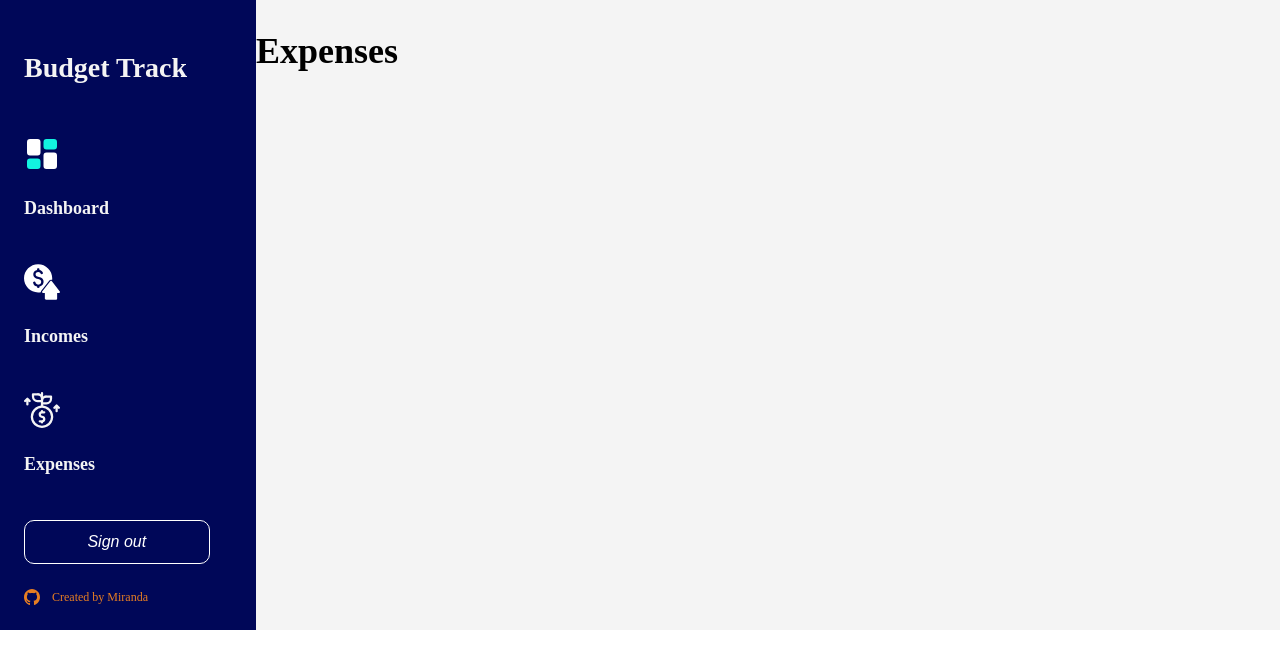
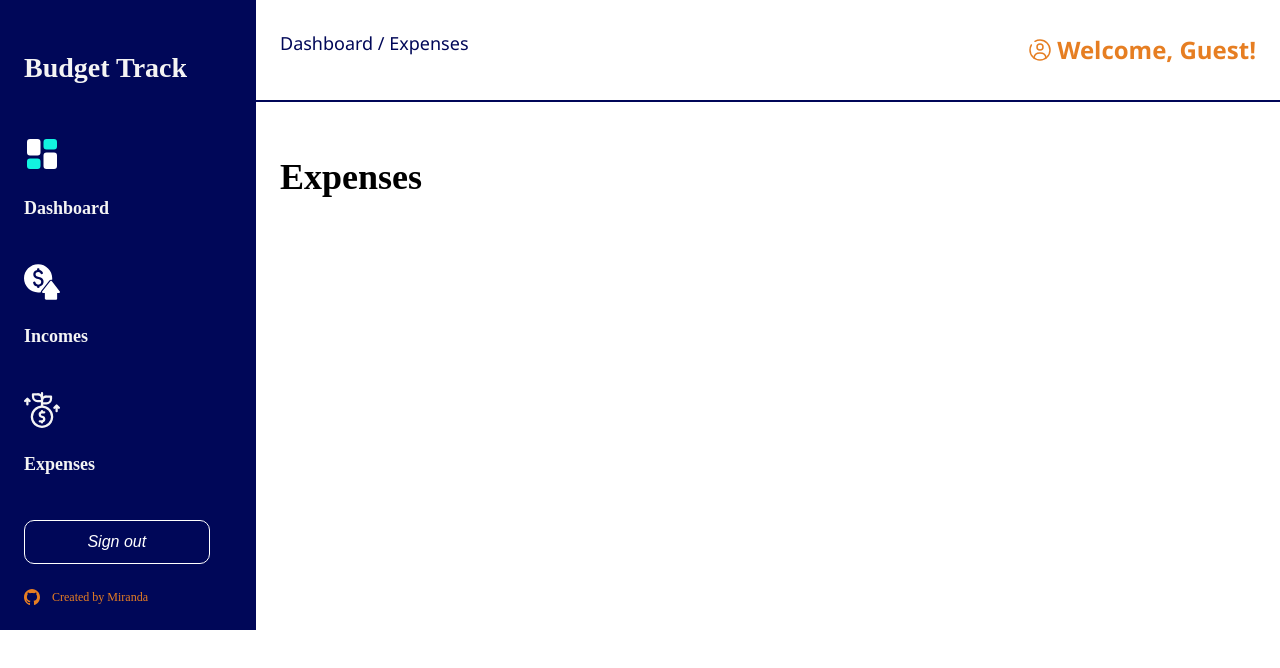
Before and after one commit to Miranda-K12/Budget-Track, a React (Vite) app: page /expenses in a window 1280 px wide. Shown: the top 668 px of the page. Built offline with nearby package versions, Linux system fonts and the light colour scheme.

Commit message:
create header component

```diff
--- /dev/null
+++ b/src/Components/Header/Header.jsx
@@ -0,0 +1,37 @@
+
+import styles from './Header.module.css';
+import User from '../../assets/images/new-user.svg';
+import { useUser } from '../../UserContext';
+import React from 'react';
+// Header.js
+
+import { useLocation } from 'react-router-dom';  // Import useLocation hook
+
+const Header = () => {
+  const { name } = useUser();
+  const location = useLocation();
+  const generateBreadcrumb = () => {
+    const path = location.pathname.split('/').filter((segment) => segment);
+    if (path[0] === 'dashboard') {
+      return 'Dashboard / Welcome';
+    } else if (path[0] === 'incomes') {
+      return 'Dashboard / Incomes';
+    } else if (path[0] === 'expenses') {
+      return 'Dashboard / Expenses';
+    }
+  };
+
+  return (
+    <header className={styles.header}>
+      <div className={styles.breadcrumb}>
+        <p>{generateBreadcrumb()}</p>
+      </div>
+      <div className={styles.user}>
+        <img src={User} alt='user' className={styles.user_icon} />
+        <h2 className={styles.welcome}>Welcome, {name || 'Guest'}!</h2>
+      </div>
+    </header>
+  );
+};
+
+export default Header;
--- /dev/null
+++ b/src/Components/Header/Header.module.css
@@ -0,0 +1,30 @@
+.header {
+  background-color: var(background-color);
+  padding: 1.2rem 2.4rem;
+  display: flex;
+  justify-content: space-between;
+  font-family: 'Segoe UI', Tahoma, Geneva, Verdana, sans-serif;
+  border-bottom: 2px solid var(--primary-color);
+}
+
+.header p {
+  font-size: 1.8rem;
+  color: var(--primary-color);
+}
+
+.user {
+  display: flex;
+  align-items: center;
+  justify-content: space-between;
+  gap: 0.5rem;
+}
+
+.user_icon {
+  width: 2.4rem;
+  height: 2.4rem;
+}
+
+.welcome {
+  font-size: 2.4rem;
+  color: var(--link);
+}
--- a/src/Components/Layout/Layout.jsx
+++ b/src/Components/Layout/Layout.jsx
@@ -1,18 +1,20 @@
-// Layout.js
 import React from 'react';
-import { Outlet } from 'react-router-dom';
-import Sidebar from '../Sidebar/Sidebar';
+import { Outlet } from 'react-router-dom';  // Dynamic page rendering
+import Sidebar from '../Sidebar/Sidebar';  // Sidebar component
+import Header from '../Header/Header';  // Header component (same across all pages)
 import styles from './Layout.module.css';
 
 const Layout = () => {
   return (
     <div className={styles.layout}>
-      {/* Sidebar will always be shown */}
-      <Sidebar />
+      <Sidebar />  {/* Sidebar stays on the left */}
 
-      {/* Main content will change based on the current route */}
-      <div className={styles.content}>
-        <Outlet />  {/* This will render the specific page content (Dashboard, Incomes, Expenses) */}
+      <div className={styles.mainContent}>
+        <Header />  {/* Header stays the same for all pages */}
+
+        <div className={styles.pageContent}>
+          <Outlet />  {/* Dynamic content depending on route (Dashboard, Incomes, etc.) */}
+        </div>
       </div>
     </div>
   );
--- a/src/Components/Layout/Layout.module.css
+++ b/src/Components/Layout/Layout.module.css
@@ -1,5 +1,33 @@
+/* Layout.module.css */
 .layout {
-  background-color: var(--background-color);
   display: grid;
   grid-template-columns: 20% 80%;
+
+  /* Full height of the screen */
 }
+
+.mainContent {
+  display: flex;
+  flex-direction: column;
+  width: 100%;
+}
+
+.sidebar {
+  position: fixed;
+  left: 0;
+  top: 0;
+  bottom: 0;
+}
+
+.header {
+  width: 100%;
+  background-color: #f8f8f8;
+  padding: 20px;
+  position: sticky;
+  top: 0;
+  z-index: 1000;
+}
+
+.pageContent {
+  padding: 2.4rem;
+}
--- a/src/Components/LogIn/LogIn.jsx
+++ b/src/Components/LogIn/LogIn.jsx
@@ -9,6 +9,8 @@ import Envelope from '../../assets/images/envelope.svg';
 import Password from '../../assets/images/password.svg';
 import ClosedEye from '../../assets/images/eye-closed.svg';
 import OpenedEye from '../../assets/images/eye-open.svg';
+import { useUser } from '../../UserContext';
+
 function Button({ children, backgroundColor, onClick, textColor }) {
   return (
     <button
@@ -28,7 +30,8 @@ const LogInForm = () => {
   const [showPassword, setShowPassword] = useState(false);
   const [emailError, setEmailError] = useState('');
   const [passwordError, setPasswordError] = useState('');
-  const [name, setName] = useState('');  // Local state for the name input
+  const [inputName, setInputName] = useState('');
+  const { setName } = useUser();
   const [nameError, setNameError] = useState('');
   const navigate = useNavigate();
 
@@ -54,25 +57,19 @@ const LogInForm = () => {
     const validateEmail = /^[a-zA-Z0-9._-]+@[a-zA-Z0-9.-]+\.[a-zA-Z]{2,4}$/;
     const validatePassword = /^.{6,}$/;
     let isValid = true;
-
-    // Email validation
     if (!validateEmail.test(email)) {
       setEmailError('Please enter a valid email.');
       isValid = false;
     } else {
       setEmailError('');
     }
-
-    // Password validation
     if (!validatePassword.test(password)) {
       setPasswordError('Password must be at least 6 characters.');
       isValid = false;
     } else {
       setPasswordError('');
     }
-
-    // Name validation
-    if (!validateName(name)) {
+    if (!validateName(inputName)) {
       isValid = false;
     }
 
@@ -83,7 +80,7 @@ const LogInForm = () => {
  const handleSubmit = (e) => {
   e.preventDefault();
   if (validateForm()) {
-    navigate('/dashboard');  // This should be the correct route
+    navigate('/dashboard');
   }
 }
 
@@ -111,7 +108,7 @@ const LogInForm = () => {
               type='text'
               value={name}
               className={styles.name}
-              onChange={(e) => setName(e.target.value)}
+              onChange={(e) => setInputName(e.target.value)}
               placeholder='Enter your Name'
             />
             {nameError && <p className={styles.error}>{nameError}</p>}
--- /dev/null
+++ b/src/UserContext.jsx
@@ -0,0 +1,28 @@
+/* eslint-disable react-refresh/only-export-components */
+/* eslint-disable react/prop-types */
+
+import React, { createContext, useState, useContext, useEffect } from 'react';
+
+// Create a Context to manage user data
+export const UserContext = createContext();
+
+// Custom hook to use the UserContext
+export const useUser = () => {
+  return useContext(UserContext);
+};
+
+export const UserProvider = ({ children }) => {
+  const savedName = localStorage.getItem('userName') || '';
+  const [name, setName] = useState(savedName);
+  useEffect(() => {
+    if (name) {
+      localStorage.setItem('userName', name);
+    }
+  }, [name]);
+
+  return (
+    <UserContext.Provider value={{ name, setName }}>
+      {children}
+    </UserContext.Provider>
+  );
+};
--- a/src/main.jsx
+++ b/src/main.jsx
@@ -4,10 +4,12 @@ import { StrictMode } from 'react';
 import { createRoot } from 'react-dom/client';
 import './index.css';
 import App from './App.jsx';
-
+import { UserProvider } from './UserContext.jsx';
 const root = createRoot(document.getElementById('root'));
 root.render(
   <StrictMode>
+     <UserProvider>
       <App />
+    </UserProvider>
   </StrictMode>
 );
```
